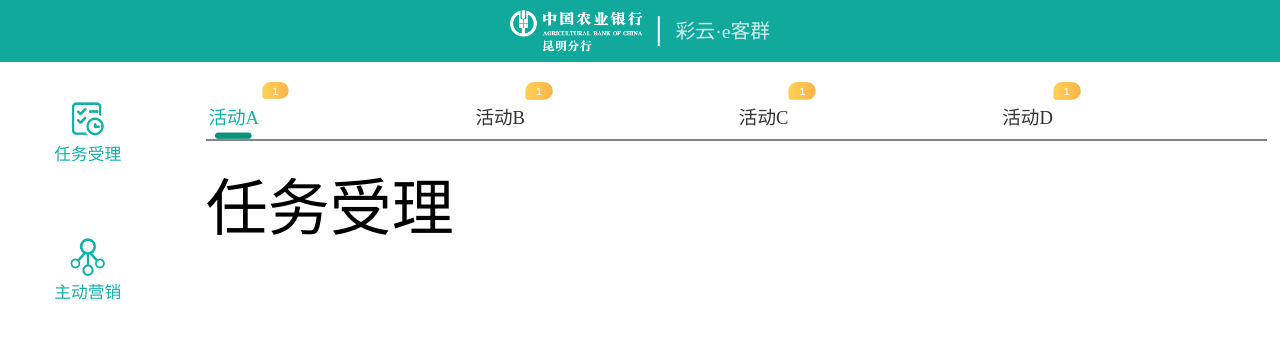
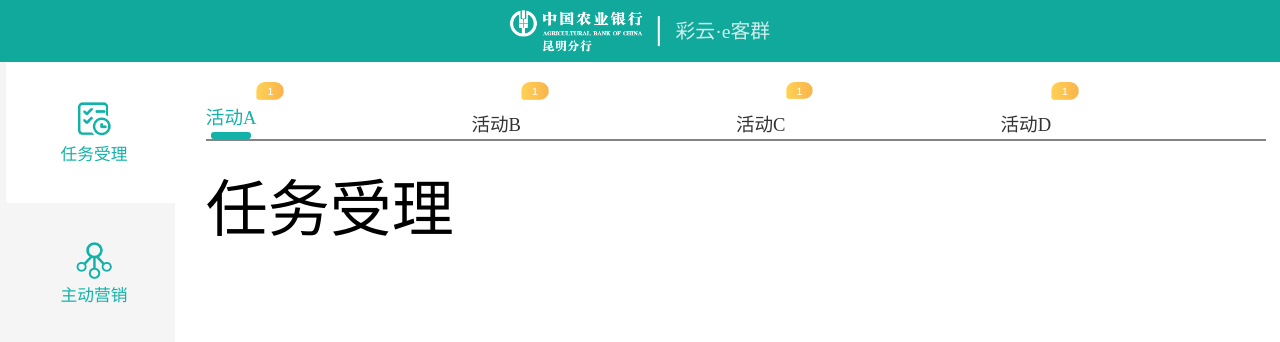
Before and after one commit to Timokeng/ecg-h5, a Vue app: page /task in a window 1280 px wide. Shown: the top 342 px of the page. Built offline with nearby package versions, Linux system fonts and the light colour scheme; what vue-baidu-map would draw is missing.

Commit message:
finishi pattern and scope of func

```diff
--- a/src/App.vue
+++ b/src/App.vue
@@ -15,7 +15,7 @@
     </div>
     <div id="main">
       <div id="nav">
-        <div class="nav-option" @click="chooseNav(0)">
+        <div class="nav-option" :class="{active:navActive === 0}" @click="chooseNav(0)">
           <div class="box">
             <div class="img">
               <img src="@/assets/E客群C-12.png"/>
@@ -23,7 +23,7 @@
             <div class="text">任务受理</div>
           </div>
         </div>
-        <div class="nav-option" @click="chooseNav(2)">
+        <div class="nav-option" :class="{active:navActive === 1}" @click="chooseNav(1)">
           <div class="box">
             <div class="img">
               <img src="@/assets/E客群C-11.png"/>
@@ -37,9 +37,7 @@
           <div id="tab">
             <div class="left" :class="{active: activeTab === 0}">
               <div class="title">活动A</div>
-              <div class="icon">
-                <img src="@/assets/农行-30.png" v-if="activeTab === 0"/>
-              </div>
+              <div class="icon" v-if="activeTab === 0"></div>
             </div>
             <div class="right">
               <div class="icon">1</div>
@@ -48,9 +46,7 @@
           <div id="tab">
             <div class="left" :class="{active: activeTab === 1}">
               <div class="title">活动B</div>
-              <div class="icon">
-                <img src="@/assets/农行-30.png" v-if="activeTab === 1"/>
-              </div>
+              <div class="icon" v-if="activeTab === 1"></div>
             </div>
             <div class="right">
               <div class="icon">1</div>
@@ -59,9 +55,7 @@
           <div id="tab">
             <div class="left" :class="{active: activeTab === 2}">
               <div class="title">活动C</div>
-              <div class="icon">
-                <img src="@/assets/农行-30.png" v-if="activeTab === 2"/>
-              </div>
+              <div class="icon" v-if="activeTab === 2"></div>
             </div>
             <div class="right">
               <div class="icon">1</div>
@@ -70,16 +64,16 @@
           <div id="tab">
             <div class="left" :class="{active: activeTab === 3}">
               <div class="title">活动D</div>
-              <div class="icon">
-                <img src="@/assets/农行-30.png" v-if="activeTab === 3"/>
-              </div>
+              <div class="icon" v-if="activeTab === 3"></div>
             </div>
             <div class="right">
               <div class="icon">1</div>
             </div>
           </div>
         </div>
-        <router-view/>
+        <div id="view-box" class="map">
+          <router-view/>
+        </div>
       </div>
     </div>
   </div>
@@ -193,9 +187,7 @@ export default {
       if(num === 0){
         path = '/task'
       } else if(num === 1){
-        path= '/division'
-      } else{
-        path = '/marketing'
+        path= '/marketing'
       }
       this.$router.push(path);
     }
@@ -270,12 +262,12 @@ export default {
   border-bottom: 2px solid rgba(51, 51, 51, 0.6);
   display: flex;
   justify-content: flex-start;
-  margin-bottom: 0.28rem;
   margin-top: 0.33rem;
+  overflow: scroll;
 
   #tab{
     display: flex;
-    flex: auto;
+    flex: 1 0 auto;
 
     .left {
       font-size: 0.3rem;
@@ -286,6 +278,7 @@ export default {
       flex-wrap: wrap;
       flex-direction: column;
       justify-content: flex-end;
+      align-items: center;
 
       .title{
         width: 100%;
@@ -295,16 +288,10 @@ export default {
       }
 
       .icon{
-        width: 100%;
+        width: 80%;
         height: 0.11rem;
-        padding: 0 0.15rem;
-
-        img{
-          display: block;
-          margin: auto;
-          width: 100%;
-          height: 100%;
-        }
+        background-color: #12B2A8;
+        border-radius: 0.05rem;
       }
     }
     .active {
@@ -338,6 +325,7 @@ export default {
   #nav{
     width: 2.83rem;
     overflow: hidden;
+    background-color: RGBA(245, 245, 245, 1);
 
     .nav-option{
       font-size: 0.27rem;
@@ -345,13 +333,9 @@ export default {
       width: 100%;
       display: flex;
       justify-content: center;
-      margin-bottom: 1.19rem;
-      &:first-child{
-        margin-top: 0.62rem;
-      }
-      &:last-child {
-        margin-bottom: 0;
-      }
+      padding: 0.62rem 0;
+      border-radius: 0.05rem;
+      margin-left:  0.1rem;
 
       .box {
         .img {
@@ -368,12 +352,19 @@ export default {
         }
       }
     }
+    .active {
+      background-color: RGBA(255, 255, 255, 1);
+    }
   }
 
   #article{
-    width: 17.6rem;
-    height: 14.3rem;
     padding-left: 0.49rem;
+
+    .map {
+      width: 17.1rem;
+      height: 13.1rem;
+      padding: 0.3rem 0.3rem 0.3rem 0;
+    }
   }
 }
 
--- a/src/views/Home.vue
+++ b/src/views/Home.vue
@@ -1,10 +1,26 @@
 <template>
   <div class="home">
-    <baidu-map class="map"
+    <div class="func">
+      <div class="pattern">
+        <el-switch
+          v-model="ismap"
+          active-color="#12B2A8"
+          inactive-color="#12B2A8"
+          active-text="地图模式"
+          inactive-text="列表模式"
+        ></el-switch>
+      </div>
+      <div class="scope">
+        <span>范围内客户</span>
+        <el-input-number v-model="scope"></el-input-number>
+        <span>KM</span>
+      </div>
+      <div class="type"></div>
+    </div>
+    <baidu-map class="baidu-map"
       :center="center"
       :zoom="zoom"
-      :scroll-wheel-zoom="true"
-    >
+      :scroll-wheel-zoom="true">
       <bm-geolocation style="width:100px" @locationSuccess="show" anchor="BMAP_ANCHOR_BOTTOM_RIGHT" :showAddressBar="true" :autoLocation="true"></bm-geolocation>
     </baidu-map>
   </div>
@@ -18,7 +34,9 @@ export default {
       center: {
         lng: 102.71460114,
         lat: 25.0491531
-      }
+      },
+      ismap: true,
+      scope: 5,
     }
   },
   methods: {
@@ -35,10 +53,90 @@ export default {
   height: 100%;
 }
 
-.map {
+.func {
   width: 100%;
-  height: 100%;
+  height: 0.59rem;
+  border: 1px solid black;
+  margin-bottom: 0.25rem;
+  font-size: 0.27rem;
+  position: relative;
+
+  //因为需要调element组件的尺寸，大量使用 /deep/
+  .pattern {
+    font-size: 0.27rem;
+    height: 100%;
+    display: inline-block;
+    margin-right: 1rem;
+
+    /deep/ .el-switch {
+      height: 100%;
+      width: auto;
+
+      .el-switch__core {
+        width: 1.08rem !important;
+        height: 0.42rem;
+        border-radius: 0.21rem;
+      }
+
+      .el-switch__core:after {
+        width: 0.34rem;
+        height: 0.34rem;
+      }
+
+      .el-switch__label {
+        span {
+          font-size: 0.27rem;
+          font-weight: 600;
+        }
+      }
+
+      .is-active {
+        color: #12B2A8;
+      }
+    }
+
+    /deep/.is-checked {
+      .el-switch__core:after {
+        left: 100%;
+        margin-left: -(0.42rem * 17 / 20);
+      }
+    }
+  }
+
+  .scope {
+    font-size: 0.27rem;
+    height: 100%;
+    display: inline-block;
+    font-weight: 600;
+
+    /deep/.el-input-number {
+      width: 2.65rem;
+      height: 0.54rem;
+      margin: 0 0.2rem;
+
+      .el-input-number__decrease {
+        width: 0.63rem;
+        height: 100%;
+      }
+      .el-input-number__increase {
+        width: 0.63rem;
+        height: 100%;
+      }
+      .el-input {
+        height: 100%;
+        font-size: 0.27rem;
+
+        .el-input__inner {
+          height: 100%;
+        }
+      }
+    }
+  }
 }
 
-
+.baidu-map {
+  box-sizing: border-box;
+  width: 100%;
+  height: 11.65rem;
+}
 </style>
```
